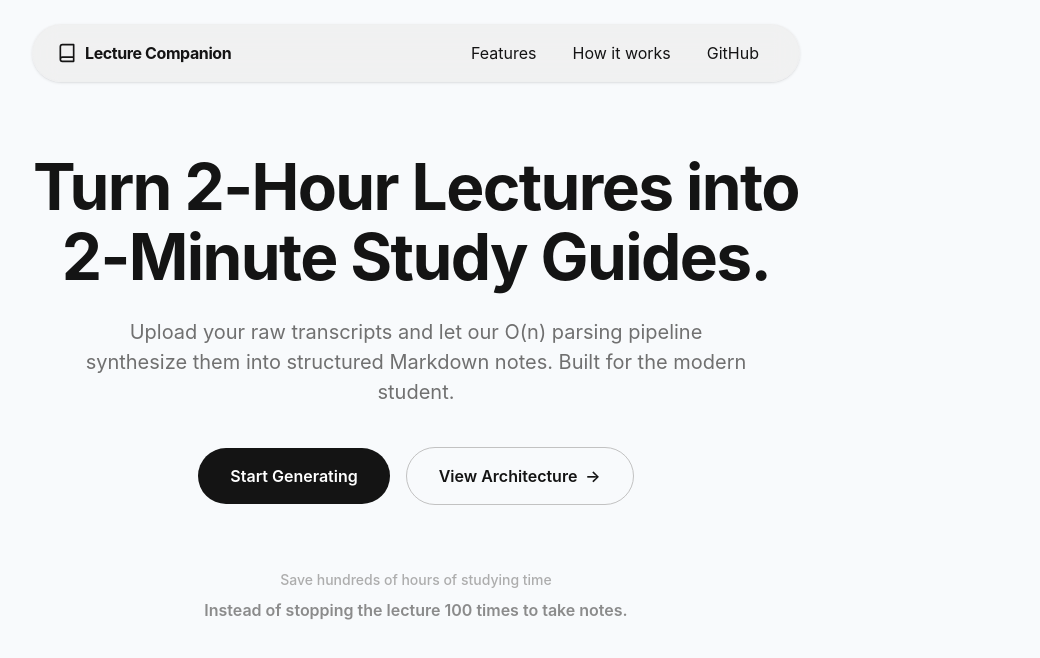
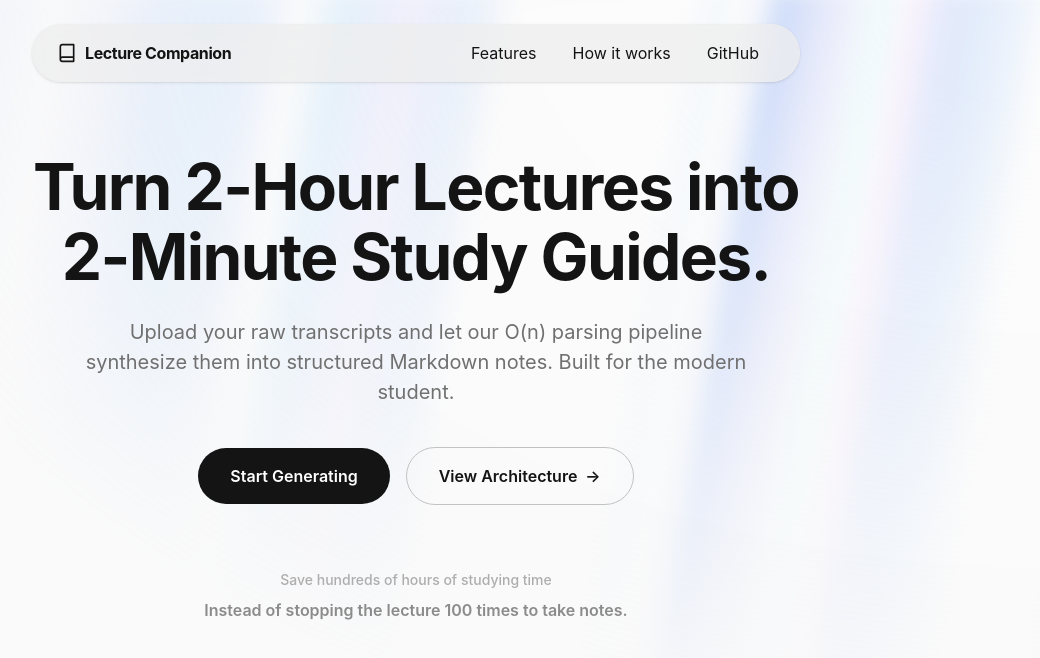
Before and after one commit to devChathura/lecture-notes-from-transcript, a React (Vite) app in the folder client/: page / in a window 1280 px wide. Shown: the top 658 px of the page, without its empty margins (224-1264 px from the left). Built offline with nearby package versions, Linux system fonts and the light colour scheme.

Commit message:
feat(client): add aurora background effect

```diff
--- a/client/package.json
+++ b/client/package.json
@@ -11,7 +11,7 @@
   },
   "dependencies": {
     "axios": "^1.16.1",
-    "lucide-react": "^1.3.0",
+    "lucide-react": "^1.17.0",
     "react": "^19.2.6",
     "react-dom": "^19.2.6",
     "react-markdown": "^10.1.0"
--- a/client/src/App.jsx
+++ b/client/src/App.jsx
@@ -5,6 +5,7 @@ import FileUploader from "./components/FileUploader";
 import { generateStudyGuide } from "./services/apiService";
 import { Loader2, AlertCircle } from "lucide-react";
 import MarkdownViewer from "./components/MarkdownViewer";
+import AuroraBackground from "./components/AuroraBackground";
 
 const DUMMY_MARKDOWN = `
 # Big O Notation: A Study Guide
@@ -61,10 +62,11 @@ function App() {
   };
 
   return (
-    <div className="min-h-screen p-8">
-      <Navbar />
-      <Hero />
-      {/* <div className="max-w-4xl mx-auto text-center mb-12 mt-8">
+    <AuroraBackground>
+      <div className="min-h-screen p-8">
+        <Navbar />
+        <Hero />
+        {/* <div className="max-w-4xl mx-auto text-center mb-12 mt-8">
         <h1 className="text-4xl font-extrabold text-slate-900 tracking-tight">
           AI Lecture Companion
         </h1>
@@ -112,7 +114,8 @@ function App() {
           <MarkdownViewer markdown={markdownNotes} />
         </div>
       )}
-    </div>
+      </div>
+    </AuroraBackground>
   );
 }
 
--- /dev/null
+++ b/client/src/components/AuroraBackground.jsx
@@ -0,0 +1,46 @@
+const cn = (...classes) => classes.filter(Boolean).join(" ");
+
+const AuroraBackground = ({
+  className,
+  children,
+  showRadialGradient = true,
+  ...props
+}) => {
+  return (
+    <main
+      className={cn(
+        "relative min-h-screen overflow-hidden bg-zinc-50 text-slate-950 transition-colors",
+        className
+      )}
+      {...props}
+    >
+      <div className="pointer-events-none absolute inset-0 overflow-hidden">
+        <div
+          className={cn(
+            `
+            [--white-gradient:repeating-linear-gradient(100deg,#fff_0%,#fff_7%,transparent_10%,transparent_12%,#fff_16%)]
+            [--dark-gradient:repeating-linear-gradient(100deg,#000_0%,#000_7%,transparent_10%,transparent_12%,#000_16%)]
+            [--aurora:repeating-linear-gradient(100deg,rgb(59_130_246)_10%,rgb(165_180_252)_15%,rgb(147_197_253)_20%,rgb(221_214_254)_25%,rgb(96_165_250)_30%)]
+            [background-image:var(--white-gradient),var(--aurora)]
+            dark:[background-image:var(--dark-gradient),var(--aurora)]
+            [background-size:300%,_200%]
+            [background-position:50%_50%,50%_50%]
+            filter blur-[10px] invert dark:invert-0
+            after:content-[""] after:absolute after:inset-0
+            after:[background-image:var(--white-gradient),var(--aurora)]
+            after:dark:[background-image:var(--dark-gradient),var(--aurora)]
+            after:[background-size:200%,_100%]
+            after:animate-aurora after:[background-attachment:fixed] after:mix-blend-difference
+            absolute -inset-[10px] opacity-50 will-change-transform
+            `,
+            showRadialGradient &&
+              "[mask-image:radial-gradient(ellipse_at_100%_0%,black_10%,transparent_70%)]"
+          )}
+        />
+      </div>
+      <div className="relative z-10 min-h-screen">{children}</div>
+    </main>
+  );
+};
+
+export default AuroraBackground;
--- a/client/src/index.css
+++ b/client/src/index.css
@@ -1,4 +1,18 @@
 @import "tailwindcss";
+
+@theme {
+	--animate-aurora: aurora 60s linear infinite;
+}
+
+@keyframes aurora {
+	from {
+		background-position: 50% 50%, 50% 50%;
+	}
+
+	to {
+		background-position: 350% 50%, 350% 50%;
+	}
+}
 
 body {
 	background-color: #f8fafc; /* Tailwind slate-50 */
```
Also changed, not shown: 1 other file (tests, documents, lock files or other folders).
